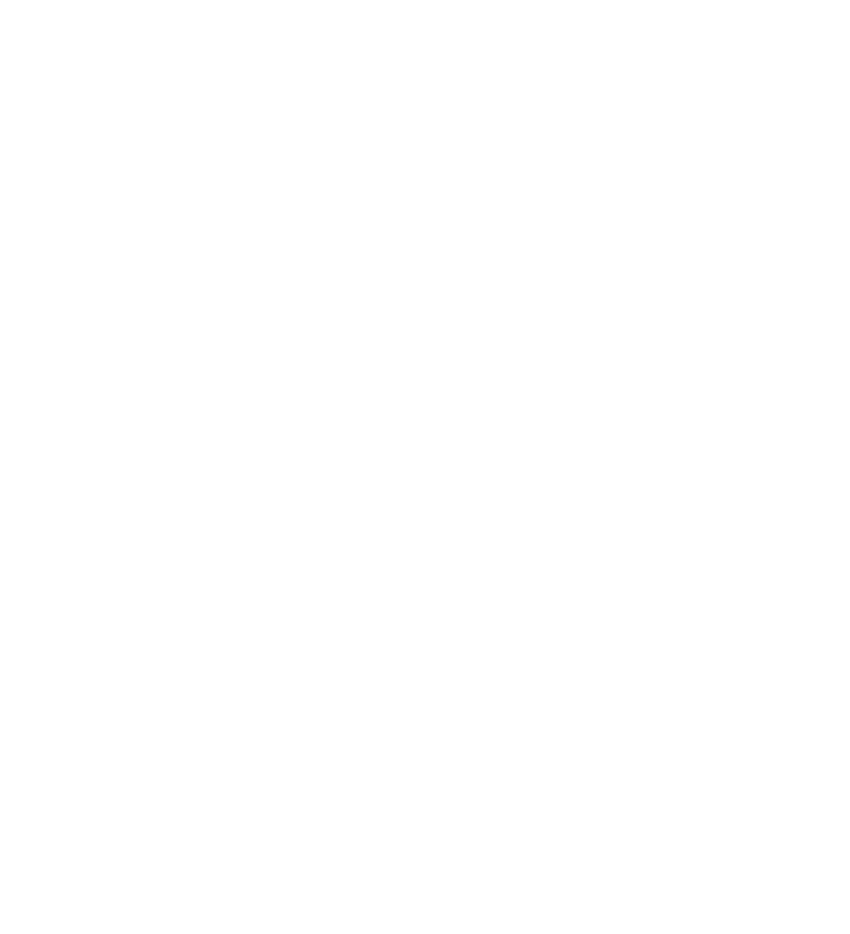
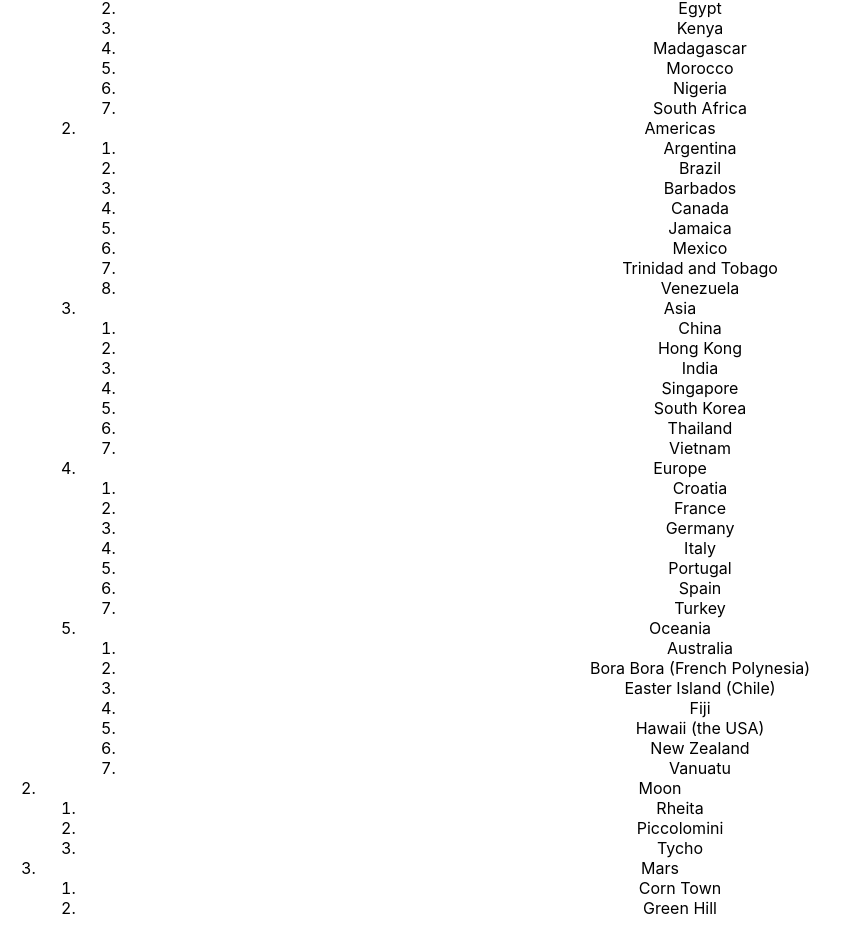
Before and after one commit to vishesh-baghel/Hotel-booking-app, a React (Create React App) app in the folder hotel-booking-app/: page / in a window 1280 px wide. Shown: the part 6460-7394 px from the top of the page, without its empty margins (0-850 px from the left). Before the commit the page ends 6371 px from the top, so only its background shows below. Built offline with nearby package versions, Linux system fonts and the light colour scheme.

Commit message:
learned about flattening a state

```diff
--- a/hotel-booking-app/src/App.js
+++ b/hotel-booking-app/src/App.js
@@ -1,4 +1,5 @@
 import "./App.css";
+import { initialTravelPlan } from "./places";
 import { useState } from "react";
 
 // const API_KEY = "www.omdbapi.com/?apikey=c4b00c87";
@@ -937,21 +938,64 @@
   }
 
   return (
-    <div style={{ border: "3px solid black", marginTop: "20px" }}>
+    <>
       <h2>What's your travel snack?</h2>
       <ul>
         {items.map((item, index) => (
           <li key={item.id}>
             <input
               value={item.title}
-              onChange={(e) => handleItemChange(item.id, e)}
+              onChange={(e) => {
+                handleItemChange(item.id, e);
+              }}
             />{" "}
-            <button onChange={() => setSelectedId(item.id)}>Choose</button>
+            <button
+              onClick={() => {
+                setSelectedId(item.id);
+              }}
+            >
+              Choose
+            </button>
           </li>
         ))}
       </ul>
-      <p>You chose: {selectedItem.title}</p>
-    </div>
+      <p>You picked {selectedItem.title}.</p>
+    </>
+  );
+}
+
+function TravelPlan() {
+  const [plan, setPlan] = useState(initialTravelPlan);
+  const root = plan[0];
+  const planetId = root.childIds;
+
+  return (
+    <>
+      <h2>Travel plans</h2>
+      <ol>
+        {planetId.map((id) => (
+          <PlaceTree key={id} id={id} placesById={plan} />
+        ))}
+      </ol>
+    </>
+  );
+}
+
+function PlaceTree({ id, placesById }) {
+  const place = placesById[id];
+  const childIds = place.childIds;
+
+  return (
+    <li>
+      {place.title}
+      {childIds.length > 0 && (
+        <ol>
+          {childIds.map((childIds) => (
+            <PlaceTree key={childIds} id={childIds} placesById={placesById} />
+          ))}
+        </ol>
+      )}
+    </li>
   );
 }
 
@@ -1002,6 +1046,7 @@
       <Picture />
       {/* <EditProfile /> */}
       <Menu />
+      <TravelPlan />
     </div>
   );
 };
--- /dev/null
+++ b/hotel-booking-app/src/places.js
@@ -0,0 +1,252 @@
+export const initialTravelPlan = {
+  0: {
+    id: 0,
+    title: "(Root)",
+    childIds: [1, 43, 47],
+  },
+  1: {
+    id: 1,
+    title: "Earth",
+    childIds: [2, 10, 19, 27, 35],
+  },
+  2: {
+    id: 2,
+    title: "Africa",
+    childIds: [3, 4, 5, 6, 7, 8, 9],
+  },
+  3: {
+    id: 3,
+    title: "Botswana",
+    childIds: [],
+  },
+  4: {
+    id: 4,
+    title: "Egypt",
+    childIds: [],
+  },
+  5: {
+    id: 5,
+    title: "Kenya",
+    childIds: [],
+  },
+  6: {
+    id: 6,
+    title: "Madagascar",
+    childIds: [],
+  },
+  7: {
+    id: 7,
+    title: "Morocco",
+    childIds: [],
+  },
+  8: {
+    id: 8,
+    title: "Nigeria",
+    childIds: [],
+  },
+  9: {
+    id: 9,
+    title: "South Africa",
+    childIds: [],
+  },
+  10: {
+    id: 10,
+    title: "Americas",
+    childIds: [11, 12, 13, 14, 15, 16, 17, 18],
+  },
+  11: {
+    id: 11,
+    title: "Argentina",
+    childIds: [],
+  },
+  12: {
+    id: 12,
+    title: "Brazil",
+    childIds: [],
+  },
+  13: {
+    id: 13,
+    title: "Barbados",
+    childIds: [],
+  },
+  14: {
+    id: 14,
+    title: "Canada",
+    childIds: [],
+  },
+  15: {
+    id: 15,
+    title: "Jamaica",
+    childIds: [],
+  },
+  16: {
+    id: 16,
+    title: "Mexico",
+    childIds: [],
+  },
+  17: {
+    id: 17,
+    title: "Trinidad and Tobago",
+    childIds: [],
+  },
+  18: {
+    id: 18,
+    title: "Venezuela",
+    childIds: [],
+  },
+  19: {
+    id: 19,
+    title: "Asia",
+    childIds: [20, 21, 22, 23, 24, 25, 26],
+  },
+  20: {
+    id: 20,
+    title: "China",
+    childIds: [],
+  },
+  21: {
+    id: 21,
+    title: "Hong Kong",
+    childIds: [],
+  },
+  22: {
+    id: 22,
+    title: "India",
+    childIds: [],
+  },
+  23: {
+    id: 23,
+    title: "Singapore",
+    childIds: [],
+  },
+  24: {
+    id: 24,
+    title: "South Korea",
+    childIds: [],
+  },
+  25: {
+    id: 25,
+    title: "Thailand",
+    childIds: [],
+  },
+  26: {
+    id: 26,
+    title: "Vietnam",
+    childIds: [],
+  },
+  27: {
+    id: 27,
+    title: "Europe",
+    childIds: [28, 29, 30, 31, 32, 33, 34],
+  },
+  28: {
+    id: 28,
+    title: "Croatia",
+    childIds: [],
+  },
+  29: {
+    id: 29,
+    title: "France",
+    childIds: [],
+  },
+  30: {
+    id: 30,
+    title: "Germany",
+    childIds: [],
+  },
+  31: {
+    id: 31,
+    title: "Italy",
+    childIds: [],
+  },
+  32: {
+    id: 32,
+    title: "Portugal",
+    childIds: [],
+  },
+  33: {
+    id: 33,
+    title: "Spain",
+    childIds: [],
+  },
+  34: {
+    id: 34,
+    title: "Turkey",
+    childIds: [],
+  },
+  35: {
+    id: 35,
+    title: "Oceania",
+    childIds: [36, 37, 38, 39, 40, 41, 42],
+  },
+  36: {
+    id: 36,
+    title: "Australia",
+    childIds: [],
+  },
+  37: {
+    id: 37,
+    title: "Bora Bora (French Polynesia)",
+    childIds: [],
+  },
+  38: {
+    id: 38,
+    title: "Easter Island (Chile)",
+    childIds: [],
+  },
+  39: {
+    id: 39,
+    title: "Fiji",
+    childIds: [],
+  },
+  40: {
+    id: 40,
+    title: "Hawaii (the USA)",
+    childIds: [],
+  },
+  41: {
+    id: 41,
+    title: "New Zealand",
+    childIds: [],
+  },
+  42: {
+    id: 42,
+    title: "Vanuatu",
+    childIds: [],
+  },
+  43: {
+    id: 43,
+    title: "Moon",
+    childIds: [44, 45, 46],
+  },
+  44: {
+    id: 44,
+    title: "Rheita",
+    childIds: [],
+  },
+  45: {
+    id: 45,
+    title: "Piccolomini",
+    childIds: [],
+  },
+  46: {
+    id: 46,
+    title: "Tycho",
+    childIds: [],
+  },
+  47: {
+    id: 47,
+    title: "Mars",
+    childIds: [48, 49],
+  },
+  48: {
+    id: 48,
+    title: "Corn Town",
+    childIds: [],
+  },
+  49: {
+    id: 49,
+    title: "Green Hill",
+    childIds: [],
+  },
+};
```
